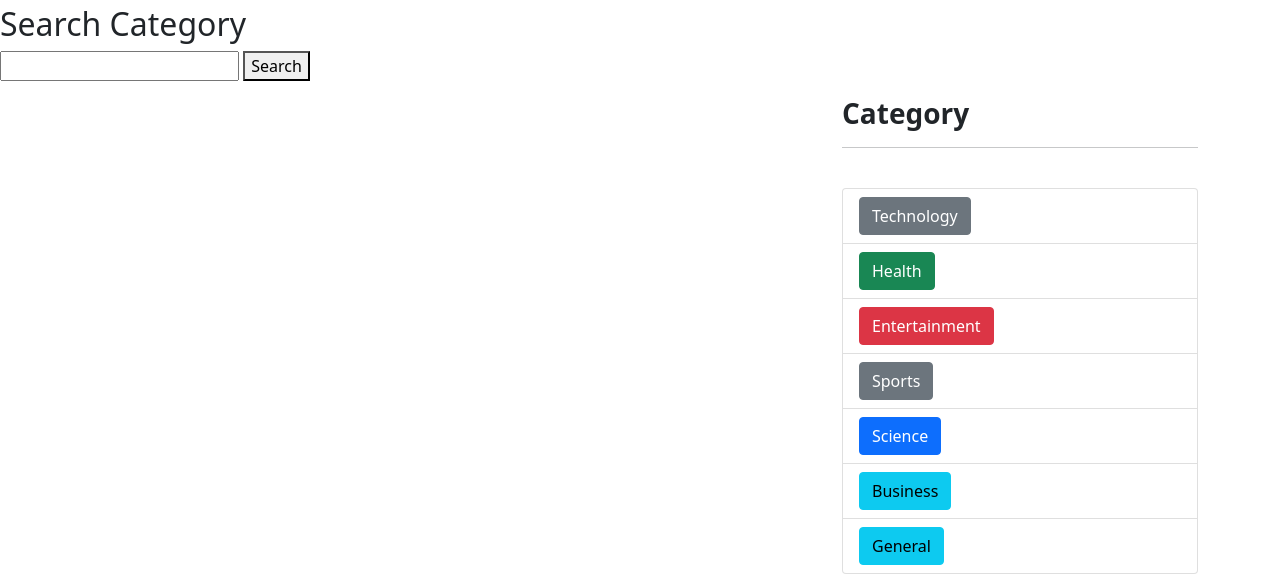
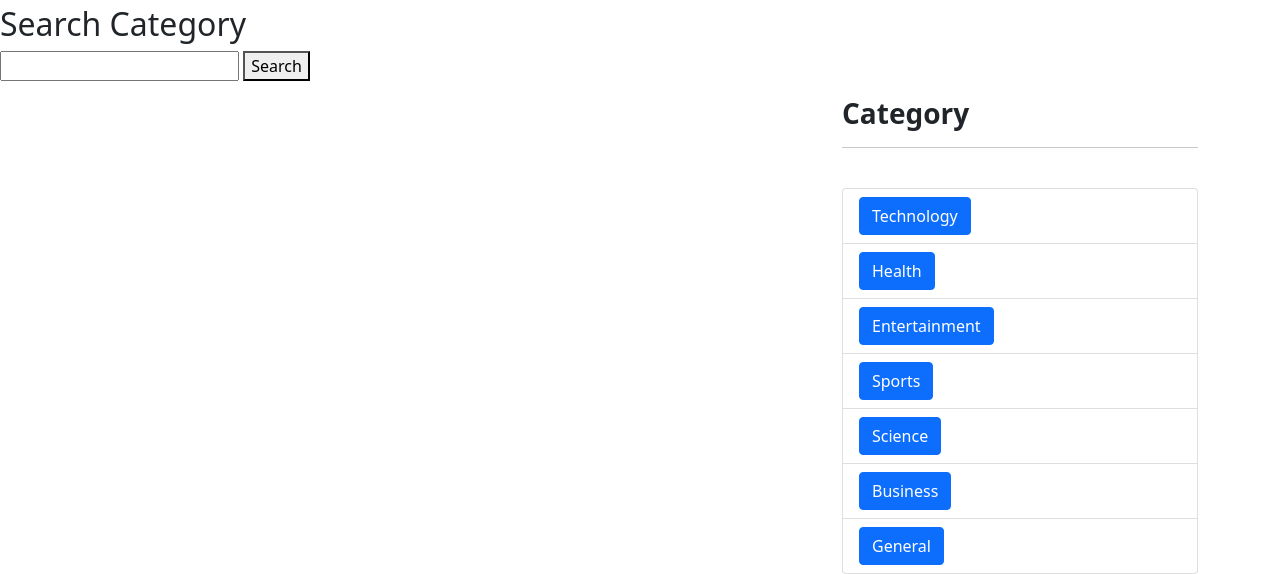
Before and after one commit to aayushshah094/django-newsletter-website-app, a Django app: page / in a window 1280 px wide. Shown: the part 367-941 px from the top of the page. Run offline with Django 3.2, Linux system fonts and the light colour scheme; a user stored in the database is signed in; data that the repository does not hold is empty.

Commit message:
commit on master

```diff
--- a/news_api/templates/accounts/logout.html
+++ b/news_api/templates/accounts/logout.html
@@ -87,7 +87,7 @@
 				<div class="d-flex justify-content-center form_container">
                     <p>You have been logged out  </p>
                     <br/>
-                    <a href="{% url 'login' %}">Login</a>
+                    <a href="{% url 'login' %}">&nbsp; Login</a>
 				</div>
 
 				{% for message in messages %}
--- a/news_api/templates/accounts/register.html
+++ b/news_api/templates/accounts/register.html
@@ -87,7 +87,7 @@
 							<div class="input-group-append">
 								<span class="input-group-text"><i class="fas fa-envelope-square"></i></span>
 							</div>
-							<input type = "email", name = "email">
+							{{form.email}}
 						</div>
 						<div class="input-group mb-2">
 							<div class="input-group-append">
@@ -101,7 +101,6 @@
 							</div>
 							{{form.password2}}
 						</div>
-
 				   		<div class="d-flex justify-content-center mt-3 login_container">
 				 			<input class="btn login_btn" type="submit" value="Register Account">
 				   		</div>
@@ -110,6 +109,7 @@
 				</div>
 
 				{{form.errors}}
+
 				<div class="mt-4">
 					<div class="d-flex justify-content-center links">
 						Already have an account? <a href="{% url 'login' %}" class="ml-2">Login</a>
--- a/news_api/templates/news_api/home.html
+++ b/news_api/templates/news_api/home.html
@@ -71,13 +71,13 @@
                 <hr>
                 <br>
                 <ul class="list-group">
-                    <li class="list-group-item"><a class="btn btn-secondary" href="{% url 'home' %}?category=technology">Technology</a></li>
-                    <li class="list-group-item"><a class="btn btn-success" href="{% url 'home' %}?category=health">Health</a></li>
-                    <li class="list-group-item"><a class="btn btn-danger" href="{% url 'home' %}?category=Entertainment">Entertainment</a></li>
-                    <li class="list-group-item"><a class="btn btn-secondary" href="{% url 'home' %}?category=Sports">Sports</a></li>
+                    <li class="list-group-item"><a class="btn btn-primary" href="{% url 'home' %}?category=technology">Technology</a></li>
+                    <li class="list-group-item"><a class="btn btn-primary" href="{% url 'home' %}?category=health">Health</a></li>
+                    <li class="list-group-item"><a class="btn btn-primary" href="{% url 'home' %}?category=Entertainment">Entertainment</a></li>
+                    <li class="list-group-item"><a class="btn btn-primary" href="{% url 'home' %}?category=Sports">Sports</a></li>
                     <li class="list-group-item"><a class="btn btn-primary" href="{% url 'home' %}?category=Science">Science</a></li>
-                    <li class="list-group-item"><a class="btn btn-info" href="{% url 'home' %}?category=Business">Business</a></li>
-                    <li class="list-group-item"><a class="btn btn-info" href="{% url 'home' %}?category=General">General</a></li>
+                    <li class="list-group-item"><a class="btn btn-primary" href="{% url 'home' %}?category=Business">Business</a></li>
+                    <li class="list-group-item"><a class="btn btn-primary" href="{% url 'home' %}?category=General">General</a></li>
 
                 </ul>
             </div>
--- a/news_api/views.py
+++ b/news_api/views.py
@@ -1,7 +1,8 @@
-from django.shortcuts import render
-from django.contrib.auth.forms import UserCreationForm
+from django.shortcuts import render, redirect
+from django.http import HttpResponse
 from django.contrib.auth import authenticate, login, logout
 from django.contrib import messages
+from .forms import CreateUserForm
 from django.contrib.auth.decorators import login_required
 import requests
 API_KEY= '6a48ce06539b47ae8812935869b85c61'
@@ -34,21 +35,21 @@ def home(request):
 
 def registerPage(request):
 	if request.user.is_authenticated:
-		return render(request,'news_api/home.html')
+		return render(request, 'news_api/home.html')
 	else:
-		form = UserCreationForm()
+		form = CreateUserForm()
 		if request.method == 'POST':
-			form = UserCreationForm(request.POST)
+			form = CreateUserForm(request.POST)
 			if form.is_valid():
 				form.save()
 				user = form.cleaned_data.get('username')
 				messages.success(request, 'Account was created for ' + user)
 
-			return render(request,'accounts/login.html')
+				return redirect('login')
 
 
-		context = {'form':form}
-		return render(request, 'accounts/register.html', context)
+	context = {'form':form}
+	return render(request, 'accounts/register.html', context)
 
 def loginPage(request):
 	if request.user.is_authenticated:
```
Also changed, not shown: db.sqlite3.
